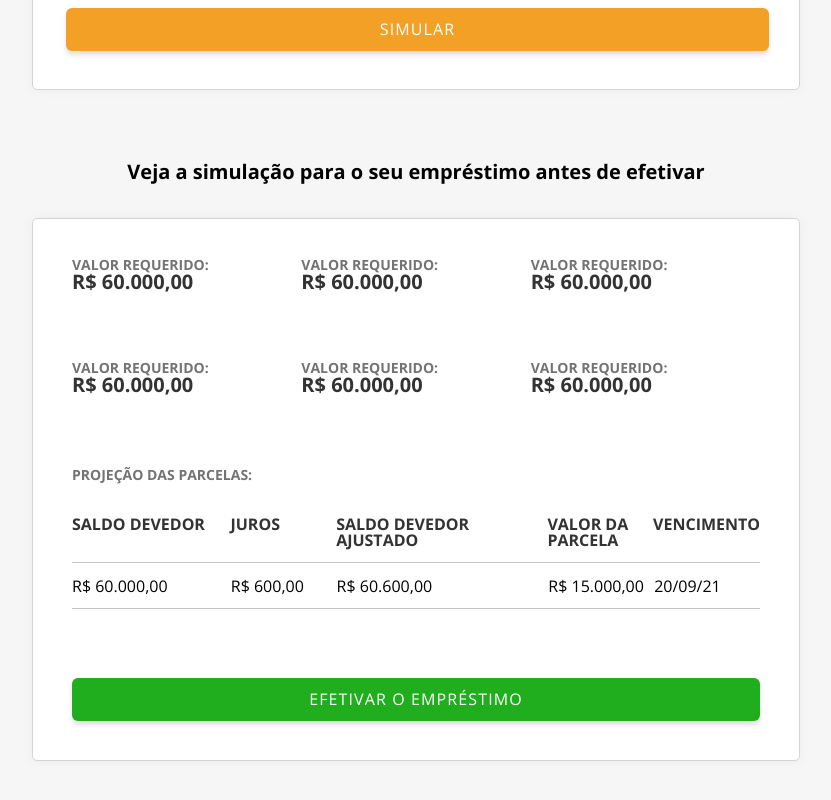
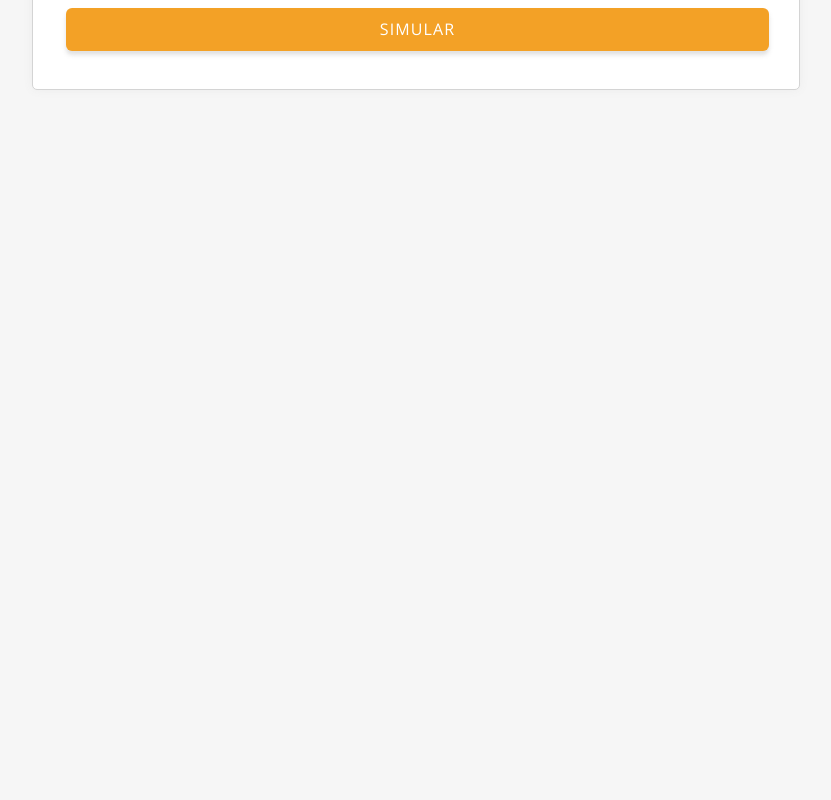
Before and after one commit to juliaam/loan-simulation, a React (Vite) app: page / in a window 1280 px wide. Shown: the part 840-1640 px from the top of the page, without its empty margins (224-1055 px from the left). After the commit the page ends 1007 px from the top, so only its background shows below. Built offline with nearby package versions, Linux system fonts and the light colour scheme.

Commit message:
feat: working

```diff
--- a/src/components/CardResult/CardResult.module.scss
+++ b/src/components/CardResult/CardResult.module.scss
@@ -10,6 +10,7 @@
   font-size: 2rem;
   font-weight: 700;
   text-align: left;
+  margin-top: 0.8rem;
 
   color: rgba(51, 51, 51, 1);
 }
--- a/src/components/CardResult/CardResult.tsx
+++ b/src/components/CardResult/CardResult.tsx
@@ -3,14 +3,14 @@ import styles from "./CardResult.module.scss";
 
 interface CardResultProps {
   title: string;
-  result: string;
+  value: string | number | undefined;
 }
 
-export function CardResult({ title, result }: CardResultProps): ReactNode {
+export function CardResult({ title, value }: CardResultProps): ReactNode {
   return (
     <div>
       <p className={styles.title}>{title}</p>
-      <p className={styles.result}>{result}</p>
+      <p className={styles.result}>{value ?? ""}</p>
     </div>
   );
 }
--- a/src/components/Simulation/Simulation.tsx
+++ b/src/components/Simulation/Simulation.tsx
@@ -3,26 +3,40 @@ import { SimulationForm } from "./SimulationForm/SimulationForm";
 import styles from "./Simulation.module.scss";
 import { SimulationResult } from "./SimulationResult/SimulationResult";
 import { ISimulationFormSchema } from "./SimulationForm/SimulationForm";
-import { LoanService } from "../../services/loan";
+import { ISimulationResult, LoanService } from "../../services/loan";
 
 export function Simulation(): ReactNode {
-  const [loading, setLoading] = useState<boolean>(false);
+  const [requestSimulation, setRequestSimulation] =
+    useState<ISimulationFormSchema | null>(null);
+  const [resultSimulation, setResultSimulation] =
+    useState<ISimulationResult | null>(null);
 
   const handleSimulationForm = async (data: ISimulationFormSchema) => {
-    setLoading(true);
-    await LoanService.simulate(data);
-    setLoading(false);
+    const result = await LoanService.simulate(data);
+
+    setRequestSimulation(data);
+    if (result) {
+      setResultSimulation(result);
+    }
   };
+
   return (
     <div className={styles.simulation}>
       <p className={styles.formTitle}>
         Preencha o formulário abaixo para simular
       </p>
       <SimulationForm onSubmitForm={handleSimulationForm} />
-      <p className={styles.resultTitle}>
-        Veja a simulação para o seu empréstimo antes de efetivar
-      </p>
-      <SimulationResult loading={loading} />
+      {requestSimulation && resultSimulation && (
+        <>
+          <p className={styles.resultTitle}>
+            Veja a simulação para o seu empréstimo antes de efetivar
+          </p>
+          <SimulationResult
+            requestSimulation={requestSimulation}
+            resultSimulation={resultSimulation}
+          />
+        </>
+      )}
     </div>
   );
 }
--- a/src/components/Simulation/SimulationResult/SimulationResult.module.scss
+++ b/src/components/Simulation/SimulationResult/SimulationResult.module.scss
@@ -41,7 +41,7 @@
 }
 
 .column:nth-child(3) {
-  flex: 2;
+  flex: 1.5;
 }
 
 .installmentsRow {
@@ -60,7 +60,7 @@
   flex: 1.5;
 }
 .row:nth-child(3) {
-  flex: 2;
+  flex: 1.5;
 }
 
 .button {
--- a/src/components/Simulation/SimulationResult/SimulationResult.tsx
+++ b/src/components/Simulation/SimulationResult/SimulationResult.tsx
@@ -2,6 +2,8 @@ import React, { ReactNode } from "react";
 import { CardResult } from "../../CardResult/CardResult";
 import styles from "./SimulationResult.module.scss";
 import { Button } from "../../Button/Button";
+import { ISimulationFormSchema } from "../SimulationForm/SimulationForm";
+import { ISimulationResult } from "../../../services/loan";
 
 const columns = [
   "SALDO DEVEDOR",
@@ -11,37 +13,43 @@ const columns = [
   "VENCIMENTO",
 ];
 
-const rows = [
-  {
-    id: 1,
-    outstandingBalance: "R$ 60.000,00",
-    interest: "R$ 600,00",
-    adjustedOutstandingBalance: "R$ 60.600,00",
-    installmentAmount: "R$ 15.000,00",
-    dueDate: "20/09/21",
-  },
-];
-
 interface ISimulationResultProps {
-  loading: boolean;
+  requestSimulation: ISimulationFormSchema;
+  resultSimulation: ISimulationResult;
 }
 
 export function SimulationResult({
-  loading,
+  requestSimulation,
+  resultSimulation,
 }: ISimulationResultProps): ReactNode {
   return (
     <>
-      {loading ? (
-        "loading"
-      ) : (
       <div className={styles.simulationResult}>
         <div className={styles.simulationHeader}>
-            <CardResult title="VALOR REQUERIDO:" result="R$ 60.000,00" />
-            <CardResult title="VALOR REQUERIDO:" result="R$ 60.000,00" />
-            <CardResult title="VALOR REQUERIDO:" result="R$ 60.000,00" />
-            <CardResult title="VALOR REQUERIDO:" result="R$ 60.000,00" />
-            <CardResult title="VALOR REQUERIDO:" result="R$ 60.000,00" />
-            <CardResult title="VALOR REQUERIDO:" result="R$ 60.000,00" />
+          <CardResult
+            title="VALOR REQUERIDO:"
+            value={requestSimulation.total_value}
+          />
+          <CardResult
+            title="TAXA DE JUROS:"
+            value={resultSimulation.totalPerCent}
+          />
+          <CardResult
+            title="VALOR QUE DESEJA PAGAR POR MÊS"
+            value={requestSimulation.month_value}
+          />
+          <CardResult
+            title="TOTAL DE MESES PARA QUITAR"
+            value={resultSimulation.monthsToQuit}
+          />
+          <CardResult
+            title="TOTAL DE JUROS"
+            value={resultSimulation.totalInterest}
+          />
+          <CardResult
+            title="TOTAL A PAGAR"
+            value={resultSimulation.totalWithInterest}
+          />
         </div>
         <p className={styles.installmentsTitle}>PROJEÇÃO DAS PARCELAS:</p>
         <div className={styles.simulationInstallments}>
@@ -52,10 +60,13 @@ export function SimulationResult({
               </p>
             ))}
           </div>
-            {rows.map((row) => (
-              <React.Fragment key={row.id}>
+          {resultSimulation.parcels.map((row) => (
+            <React.Fragment key={row.outstandingBalance}>
               <hr className={styles.divider} />
-                <div key={row.id} className={styles.installmentsRow}>
+              <div
+                key={row.outstandingBalance}
+                className={styles.installmentsRow}
+              >
                 <p className={styles.row}>{row.outstandingBalance}</p>
                 <p className={styles.row}>{row.interest}</p>
                 <p className={styles.row}>{row.adjustedOutstandingBalance}</p>
@@ -69,7 +80,6 @@ export function SimulationResult({
 
         <Button className={styles.button}> EFETIVAR O EMPRÉSTIMO</Button>
       </div>
-      )}
     </>
   );
 }
--- a/src/services/loan.ts
+++ b/src/services/loan.ts
@@ -1,18 +1,25 @@
 import { api } from "../config/api";
 import { ISimulationFormSchema } from "../components/Simulation/SimulationForm/SimulationForm";
 
-interface ILoanResult {
+interface parcel {
   outstandingBalance: string;
   interest: string;
   adjustedOutstandingBalance: string;
   installmentAmount: string;
   dueDate: string;
 }
+export interface ISimulationResult {
+  parcels: parcel[];
+  totalPerCent: number;
+  totalInterest: number;
+  monthsToQuit: string;
+  totalWithInterest: number;
+}
 
 const LoanService = {
   async simulate(
     data: ISimulationFormSchema
-  ): Promise<ILoanResult | undefined> {
+  ): Promise<ISimulationResult | undefined> {
     try {
       const res = await api.post(`loan/simulate`, data);
       return res.data;
```
Lines whose indentation alone changed are shown as unchanged.
